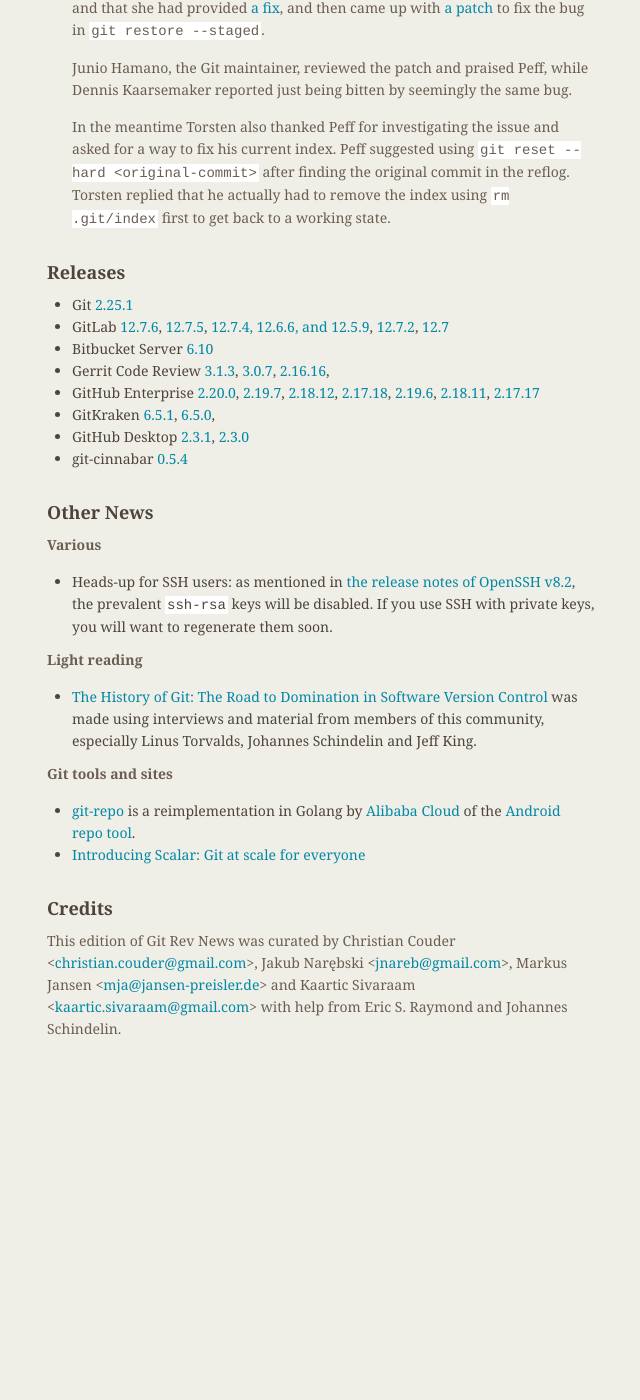
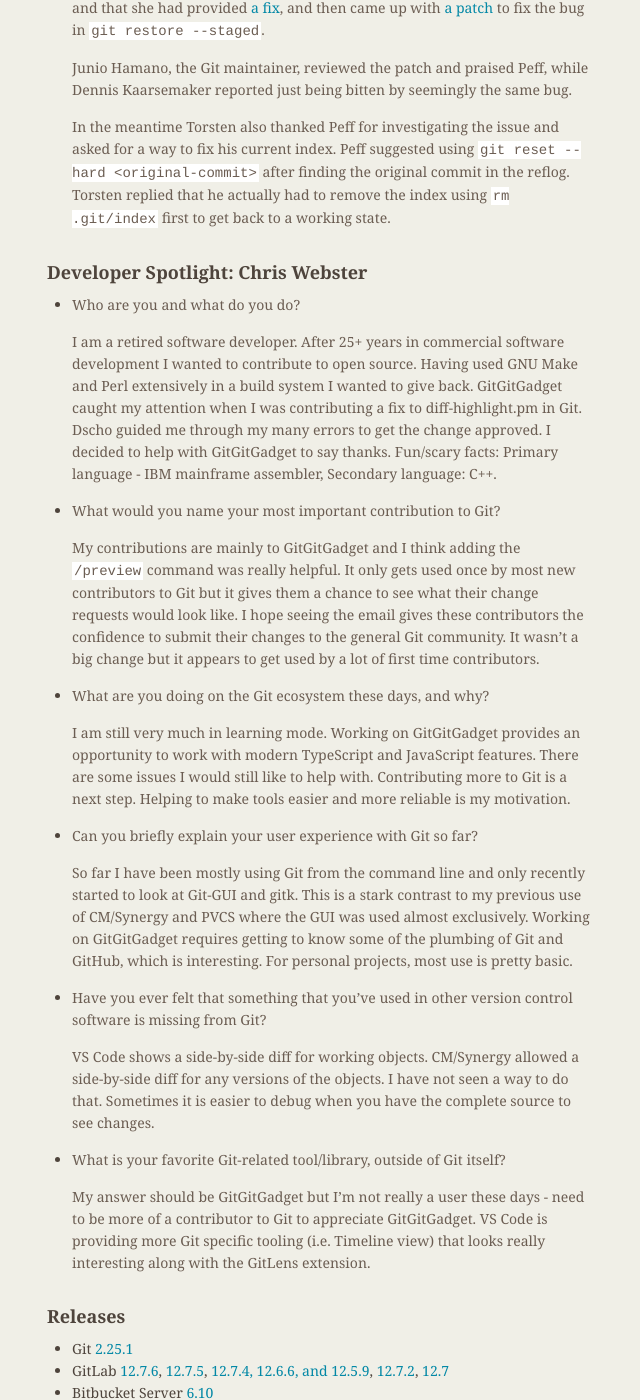
Before and after one commit to git/git.github.io, a Jekyll site: the page built from rev_news/drafts/edition-60.md, in a window 1280 px wide and 1400 px high, scrolled down 3886 px. Shown: the whole window, without its empty margins (487-1127 px from the left). Built offline with Jekyll 4.4.1, drawn with Linux system fonts in a browser that asks for light colours; before the commit the page ends 4941 px from its top, so only the background shows below that.

Commit message:
rn-60: add interview with Chris Webster
The interviewee was suggested by Johannes Schindelin
alias Dscho (@dscho)

```diff
--- a/rev_news/drafts/edition-60.md
+++ b/rev_news/drafts/edition-60.md
@@ -242,9 +242,60 @@
   to remove the index using `rm .git/index` first to get back to a
   working state.
 
-<!---
-## Developer Spotlight:
--->
+## Developer Spotlight: Chris Webster
+* Who are you and what do you do?
+
+  I am a retired software developer. After 25+ years in commercial
+  software development I wanted to contribute to open source.
+  Having used GNU Make and Perl extensively in a build system
+  I wanted to give back. GitGitGadget caught my attention when
+  I was contributing a fix to diff-highlight.pm in Git.
+  Dscho guided me through my many errors to get the change
+  approved. I decided to help with GitGitGadget to say thanks.
+  Fun/scary facts: Primary language - IBM mainframe assembler,
+  Secondary language: C++.
+
+* What would you name your most important contribution to Git?
+
+  My contributions are mainly to GitGitGadget and I think adding
+  the `/preview` command was really helpful. It only gets used
+  once by most new contributors to Git but it gives them a chance
+  to see what their change requests would look like. I hope seeing
+  the email gives these contributors the confidence to submit their
+  changes to the general Git community. It wasn't a big change but
+  it appears to get used by a lot of first time contributors.
+
+* What are you doing on the Git ecosystem these days, and why?
+
+  I am still very much in learning mode. Working on GitGitGadget
+  provides an opportunity to work with modern TypeScript and
+  JavaScript features. There are some issues I would still like
+  to help with. Contributing more to Git is a next step.
+  Helping to make tools easier and more reliable is my motivation.
+
+* Can you briefly explain your user experience with Git so far?
+
+  So far I have been mostly using Git from the command line and
+  only recently started to look at Git-GUI and gitk. This is a
+  stark contrast to my previous use of CM/Synergy and PVCS
+  where the GUI was used almost exclusively. Working on GitGitGadget
+  requires getting to know some of the plumbing of Git and GitHub,
+  which is interesting. For personal projects, most use is pretty basic.
+
+* Have you ever felt that something that you've used in other version
+  control software is missing from Git?
+
+  VS Code shows a side-by-side diff for working objects. CM/Synergy
+  allowed a side-by-side diff for any versions of the objects. I have
+  not seen a way to do that. Sometimes it is easier to debug when you
+  have the complete source to see changes.
+
+* What is your favorite Git-related tool/library, outside of Git itself?
+
+  My answer should be GitGitGadget but I'm not really a user these
+  days - need to be more of a contributor to Git to appreciate GitGitGadget.
+  VS Code is providing more Git specific tooling (i.e. Timeline view) that
+  looks really interesting along with the GitLens extension.
 
 ## Releases
 
```
